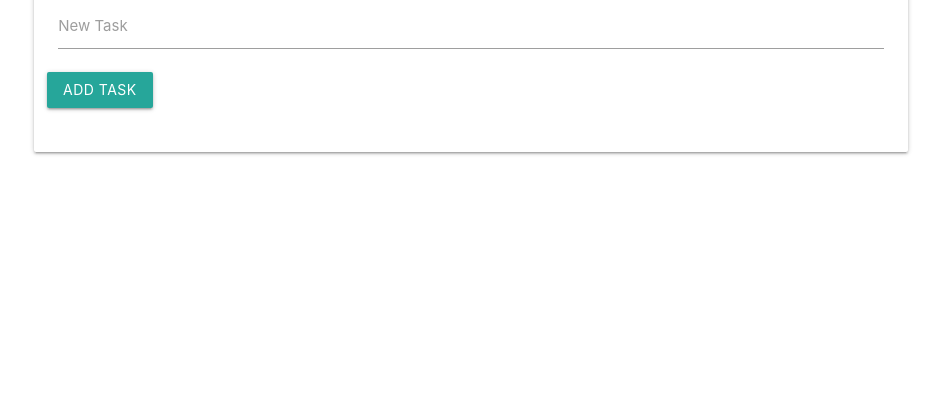
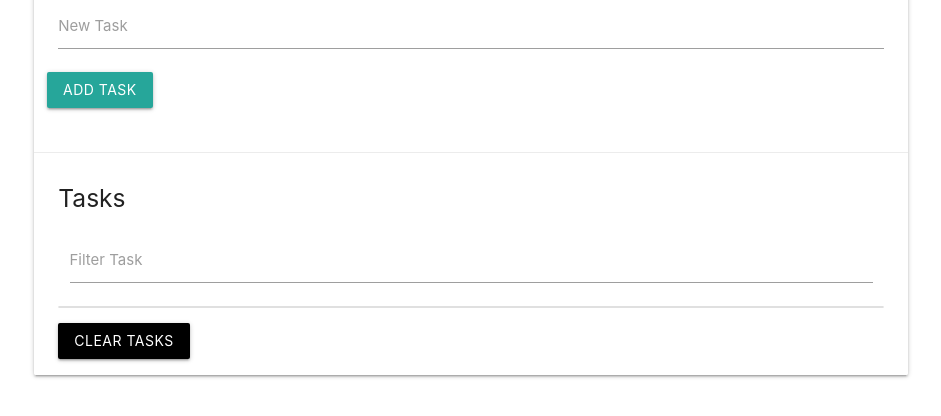
Before and after one commit to zmaeuropa/TaskList-Js, a plain HTML site: page index.html in a window 1280 px wide. Shown: the part 84-500 px from the top of the page, without its empty margins (169-1110 px from the left). Drawn offline with nearby package versions, Linux system fonts and the light colour scheme.

Commit message:
add: ui : filter & clear options

```diff
--- a/index.html
+++ b/index.html
@@ -24,6 +24,16 @@
                                 <input type="submit" value="Add Task" class="btn">
                             </form>
                         </div>
+
+                    </div>
+                    <div class="card-action">
+                        <h5 id="task-title">Tasks</h5>
+                        <div class="input-field col s12">
+                            <input type="text" name="filter" id="filter">
+                            <label for="task">Filter Task</label>
+                        </div>
+                        <ul class="collection"></ul>
+                        <a href="#" class="clear-tasks btn black">Clear Tasks</a>
                     </div>
                 </div>
             </div>
```
